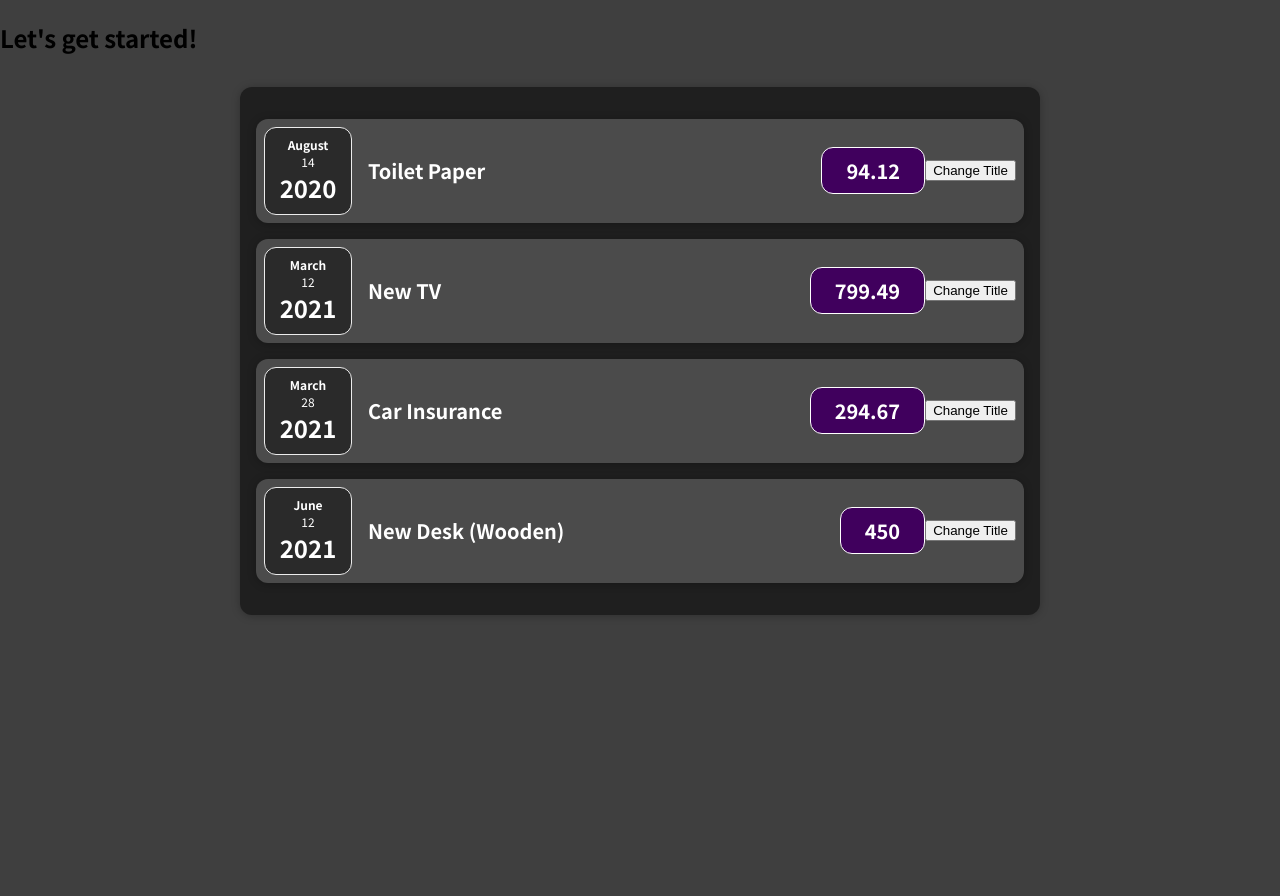
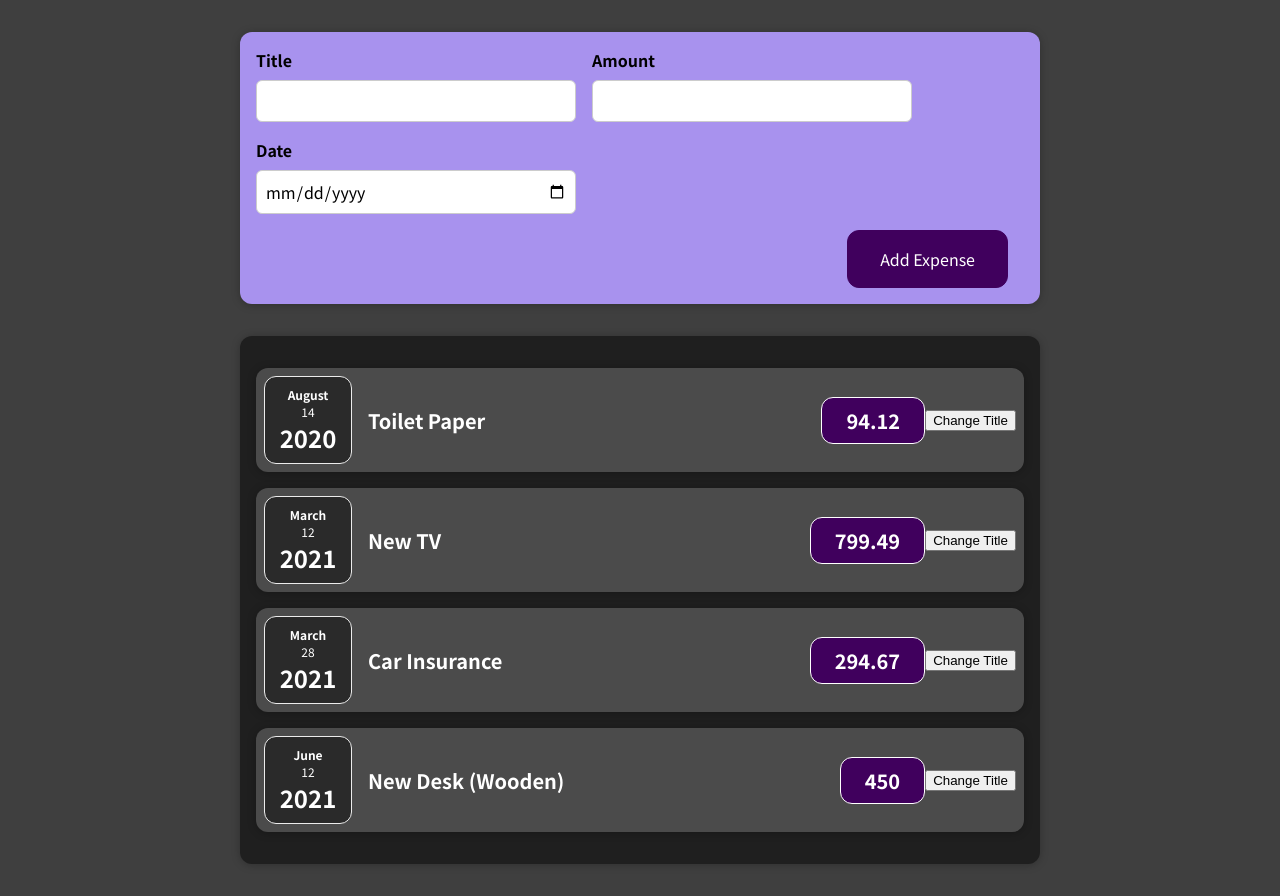
Before and after one commit to AnnaMoe/React, a React (Create React App) app: page / in a window 1280 px wide. Before the commit the page ends 800 px from the top, so only its background shows below. Built offline with nearby package versions, Linux system fonts and the light colour scheme.

Commit message:
adding form input component

```diff
--- a/src/App.js
+++ b/src/App.js
@@ -1,6 +1,7 @@
 // react-import used under the hood in every file
 // import React from 'react;
 import Expenses from "./components/Expenses/Expenses";
+import NewExpense from "./components/NewExpense/NewExpense";
 
 const App = () => {
   const expenses = [
@@ -34,7 +35,7 @@
   return (
     // jsx (developer friendly code) which works because of the transformation steps behind the scences
     <div>
-      <h2>Let's get started!</h2>
+      <NewExpense/>
       <Expenses items={expenses} />
     </div>
   );
--- /dev/null
+++ b/src/components/NewExpense/ExpenseForm.css
@@ -0,0 +1,26 @@
+.new-expense__controls {
+  display: flex;
+  flex-wrap: wrap;
+  gap: 1rem;
+  margin-bottom: 1rem;
+  text-align: left;
+}
+
+.new-expense__control label {
+  font-weight: bold;
+  margin-bottom: 0.5rem;
+  display: block;
+}
+
+.new-expense__control input {
+  font: inherit;
+  padding: 0.5rem;
+  border-radius: 6px;
+  border: 1px solid #ccc;
+  width: 20rem;
+  max-width: 100%;
+}
+
+.new-expense__actions {
+  text-align: right;
+}
--- /dev/null
+++ b/src/components/NewExpense/ExpenseForm.js
@@ -0,0 +1,27 @@
+import './ExpenseForm.css';
+
+const ExpenseForm = () => {
+  return (
+    <form>
+      <div className="new-expense__controls">
+        <div className="new-expense__control">
+          <label>Title</label>
+          <input type="title" />
+        </div>
+        <div className="new-expense__control">
+          <label>Amount</label>
+          <input type="number" min="0.01" step="0.01" />
+        </div>
+        <div className="new-expense__control">
+          <label>Date</label>
+          <input type="date" min="2018-01-01" max="2022-12-31" />
+        </div>
+      </div>
+      <div className="new-expense__actions">
+        <button type="submit">Add Expense</button>
+      </div>
+    </form>
+  );
+};
+
+export default ExpenseForm;
--- /dev/null
+++ b/src/components/NewExpense/NewExpense.css
@@ -0,0 +1,38 @@
+.new-expense {
+  background-color: #a892ee;
+  padding: 1rem;
+  margin: 2rem auto;
+  width: 50rem;
+  max-width: 95%;
+  border-radius: 12px;
+  text-align: center;
+  box-shadow: 0 1px 8px rgba(0, 0, 0, 0.25);
+}
+
+.new-expense button {
+  font: inherit;
+  cursor: pointer;
+  padding: 1rem 2rem;
+  border: 1px solid #40005d;
+  background-color: #40005d;
+  color: white;
+  border-radius: 12px;
+  margin-right: 1rem;
+}
+
+.new-expense button:hover,
+.new-expense button:active {
+  background-color: #510674;
+  border-color: #510674;
+}
+
+.new-expense button.alternative {
+  color: #220131;
+  border-color: transparent;
+  background-color: transparent;
+}
+
+.new-expense button.alternative:hover,
+.new-expense button.alternative:active {
+  background-color: #ddb3f8;
+}
--- /dev/null
+++ b/src/components/NewExpense/NewExpense.js
@@ -0,0 +1,10 @@
+import './NewExpense.css';
+import ExpenseForm from './ExpenseForm';
+
+const NewExpense = () => {
+  return <div className="new-expense">
+    <ExpenseForm/>
+  </div>
+};
+
+export default NewExpense;
```
Also changed, not shown: 1 other file (tests, documents, lock files or other folders).
